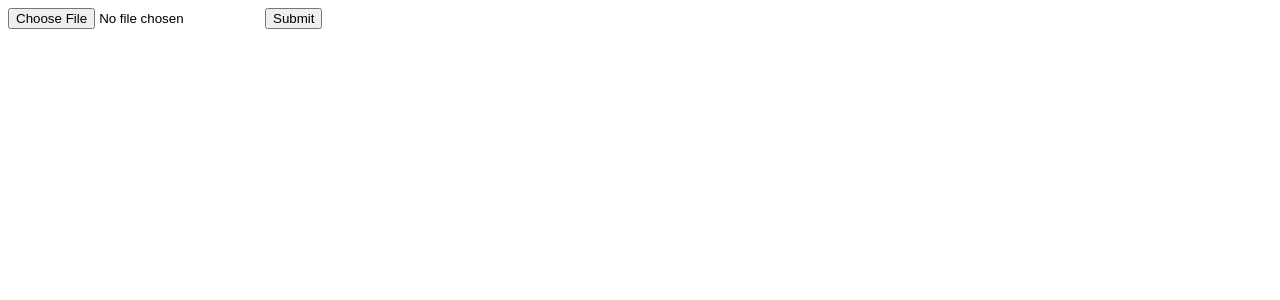
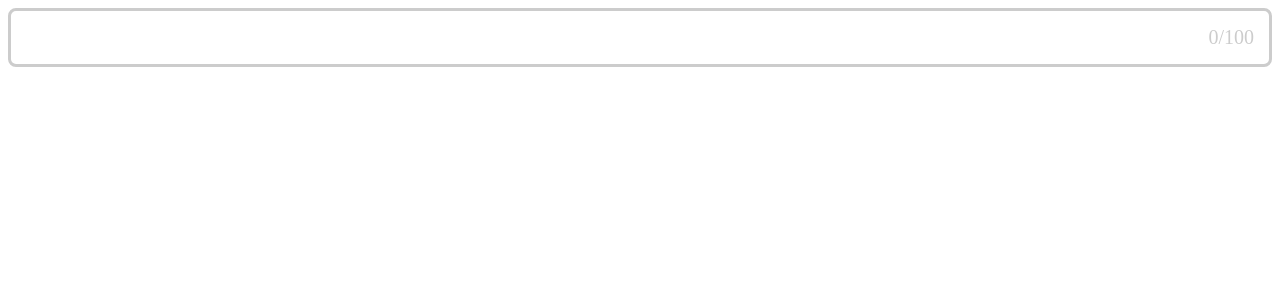
Before and after one commit to SergeyCherepiuk/videohosting, a SvelteKit app in the folder client/: page / in a window 1280 px wide. Shown: the top 300 px of the page. Built offline with nearby package versions, Linux system fonts and the light colour scheme.

Commit message:
Some progress on TextField component

```diff
--- a/client/package.json
+++ b/client/package.json
@@ -12,6 +12,7 @@
 	"devDependencies": {
 		"@sveltejs/adapter-auto": "^2.0.0",
 		"@sveltejs/kit": "^1.20.4",
+		"sass": "^1.66.1",
 		"svelte": "^4.0.5",
 		"svelte-check": "^3.4.3",
 		"tslib": "^2.4.1",
--- /dev/null
+++ b/client/src/components/upload/TextField.svelte
@@ -0,0 +1,60 @@
+<script lang="ts">
+    export let name: string;
+    export let text: string;
+    export let limit: number = 0;
+</script>
+
+<div class="input-box">
+    <input type="text" name={name} bind:value={text}/>
+    {#if limit > 0}
+        <span>{text?.length ?? 0}/{limit}</span>
+    {/if}
+</div>
+
+<style lang="scss">
+    $padding: 0.75em;
+
+    $border-width: 0.2em;
+    $unfocused-border-color: #CCCCCC;
+    $focused-border-color: #1952E5;
+
+    $outline-width: 0.2em;
+    $outline-color: #E2ECFB;
+
+    .input-box {
+        display: flex;
+        flex-direction: row;
+        border: $border-width $unfocused-border-color solid;
+        align-items: start;
+        border-radius: 0.5em;
+    }
+
+    .input-box:hover {
+        outline: $outline-width $outline-color solid;
+    }
+
+    .input-box:has(input:focus) {
+        border: $border-width $focused-border-color solid;
+        outline: $outline-width $outline-color solid;
+    }
+
+    .input-box * {
+        font-size: 1.25em;
+        font-family: "Amazon Ember";
+        padding: $padding;
+    }
+
+    input {
+        all: unset;
+        flex-grow: 1;
+    }
+
+    span {
+        color: $unfocused-border-color;
+    }
+
+    @font-face {
+        font-family: "Amazon Ember";
+        src: local("../../../static") url("amazon_ember.ttf") format("truetype")
+    }
+</style>
--- a/client/src/components/FileInput.svelte
+++ b/client/src/components/upload/UploadWindow.svelte
@@ -1,5 +1,5 @@
 <script lang="ts">
-    import { parseEvent, type ServerSentEvent } from "../sse/sse";
+    import { parseEvent, type ServerSentEvent } from "../../sse/sse";
 
     let input: HTMLInputElement
     let files: FileList
--- a/client/src/routes/+page.svelte
+++ b/client/src/routes/+page.svelte
@@ -1,5 +1,7 @@
 <script lang="ts">
-    import FileInput from "../components/FileInput.svelte";
+    import TextField from "../components/upload/TextField.svelte";
+
+    let title: string;
 </script>
 
-<FileInput />
+<TextField name="title" bind:text={title} limit={100} />
```
Also changed, not shown: client/static/fonts/amazon_ember.ttf (added), 1 other file (tests, documents, lock files or other folders).
